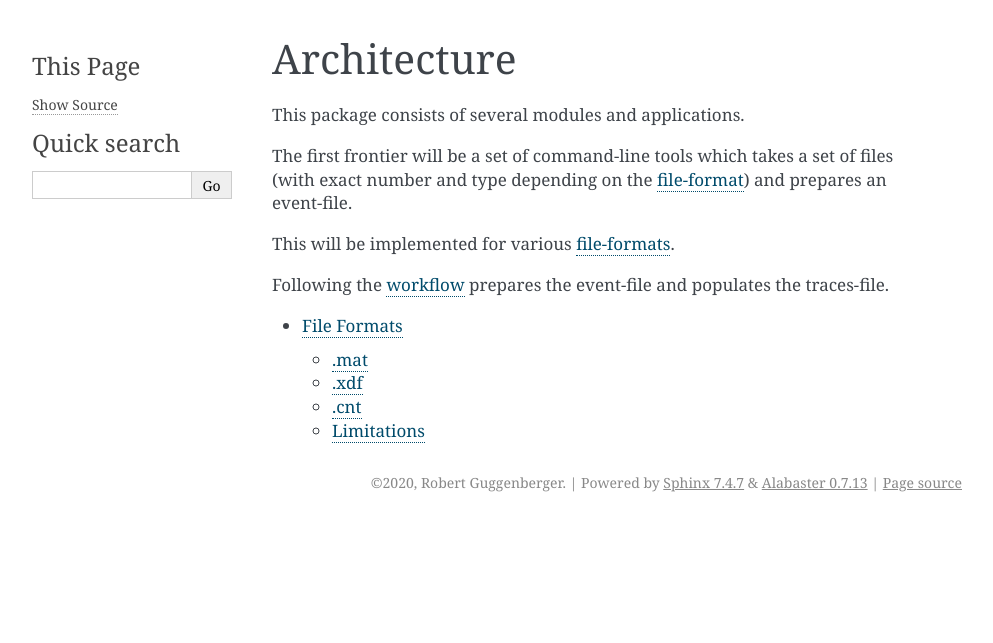
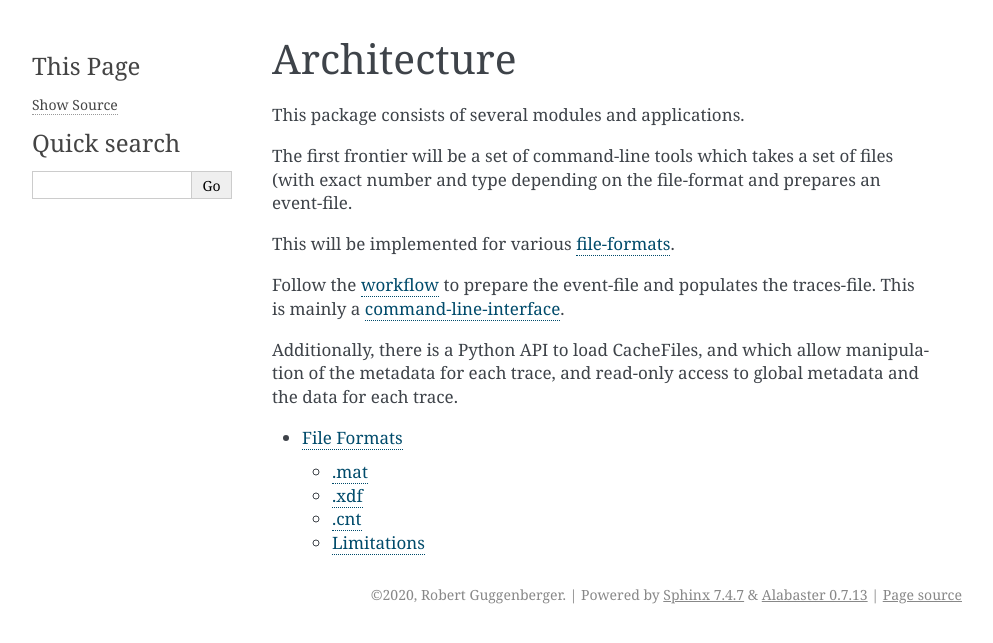
Before and after one commit to neuromti/tool-offspect, a Sphinx documentation site: the page built from docs/source/architecture.rst, in a window 1280 px wide. Shown: the top 643 px of the page, without its empty margins (148-1141 px from the left). Built offline with Sphinx 7.4.7, drawn with Linux system fonts in a browser that asks for light colours.

Commit message:
Fix some spellings in docs

```diff
--- a/docs/source/architecture.rst
+++ b/docs/source/architecture.rst
@@ -4,13 +4,17 @@
 This package consists of several modules and applications.
 
 The first frontier will be a set of command-line tools which takes a set of
-files (with exact number and type depending on the
-`file-format <fileformats.html>`_) and prepares an event-file.
+files (with exact number and type depending on the file-format and
+prepares an event-file.
 
 This will be implemented for various `file-formats <inputfiles.html>`_.
 
-Following the `workflow <workflow.html>`_ prepares the event-file and populates
-the traces-file.
+Follow the `workflow <workflow.html>`_ to prepare the event-file and populates
+the traces-file. This is mainly a `command-line-interface <cli.html>`_.
+
+Additionally, there is a Python API to load CacheFiles, and which allow
+manipulation of the metadata for each trace, and read-only access to global
+metadata and the data for each trace.
 
 .. toctree::
    :maxdepth: 2
--- a/docs/source/develop.rst
+++ b/docs/source/develop.rst
@@ -26,7 +26,7 @@
 Mock
 ****
 
-Mock two xdf5 files using
+Mock two CaheFiles (hdf5) using
 :code:`python tests/mock/cache.py fname1.hdf5 fname2.hdf5` from the project
 root.
 
```
